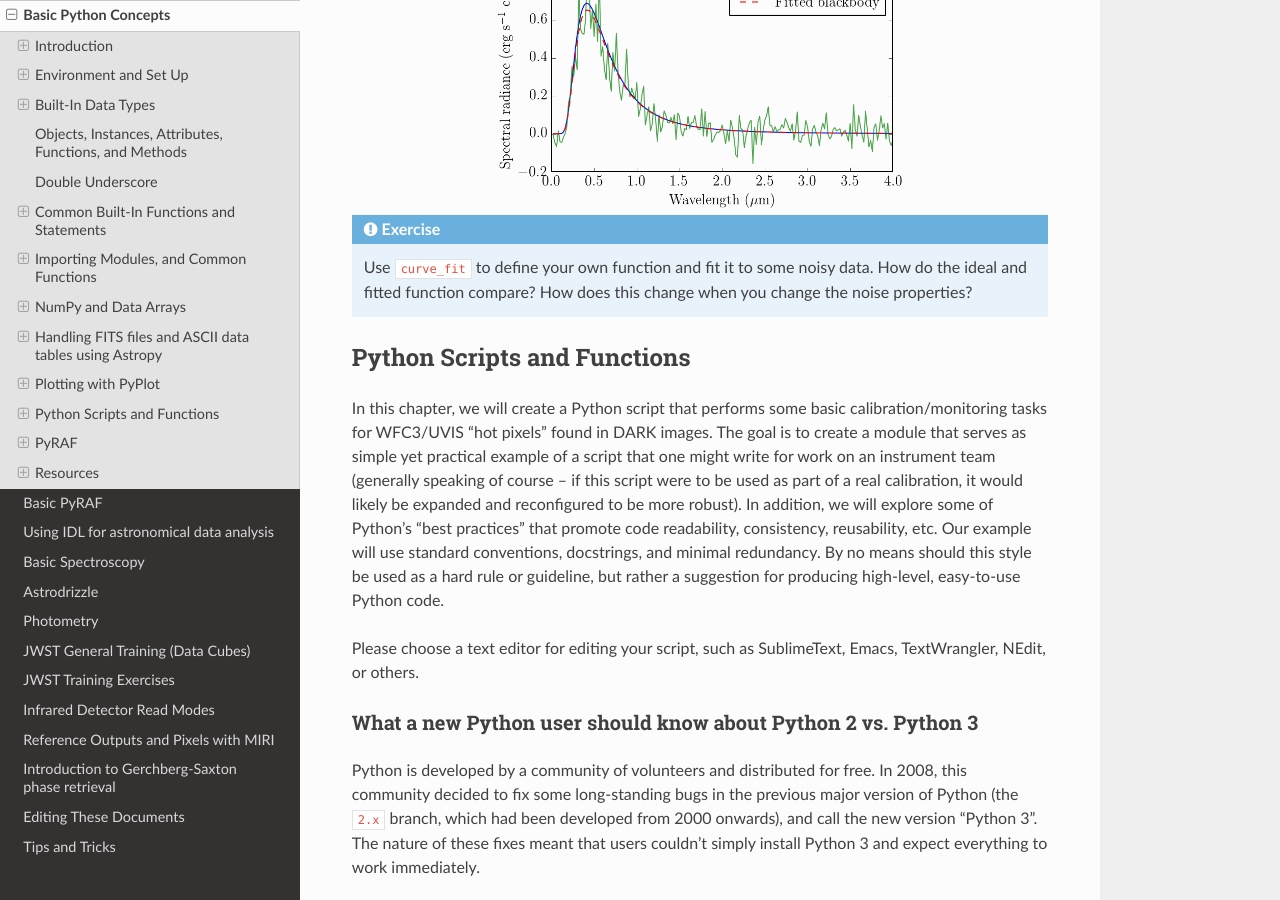
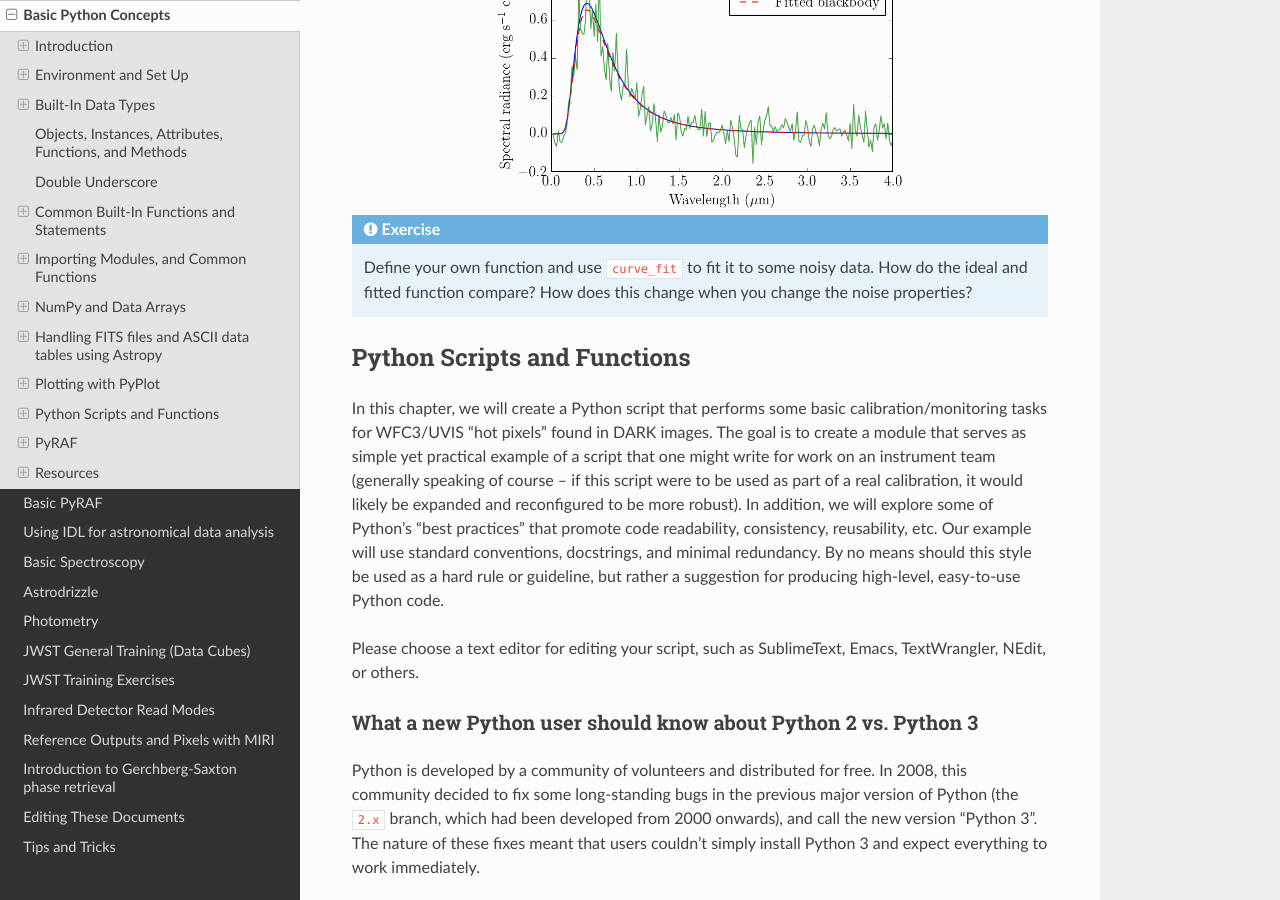
Before and after one commit to staceybright/training-library, a Sphinx documentation site: the page built from source/python.txt, in a window 1280 px wide and 900 px high, scrolled down 50320 px. Built offline with Sphinx 7.4.7 and the Read the Docs theme 2.0.0, drawn with Linux system fonts in a browser that asks for light colours.

```diff
--- a/source/python.txt
+++ b/source/python.txt
@@ -2050,7 +2050,7 @@ Now we plot the ideal blackbody, noisy data, and fitted blackbody for comparison
 .. admonition:: Exercise
    :class: note
 
-   Use ``curve_fit`` to define your own function and fit it to some noisy data.
+   Define your own function and use ``curve_fit`` to fit it to some noisy data.
    How do the ideal and fitted function compare? How does this change when you change
    the noise properties?
 
```
